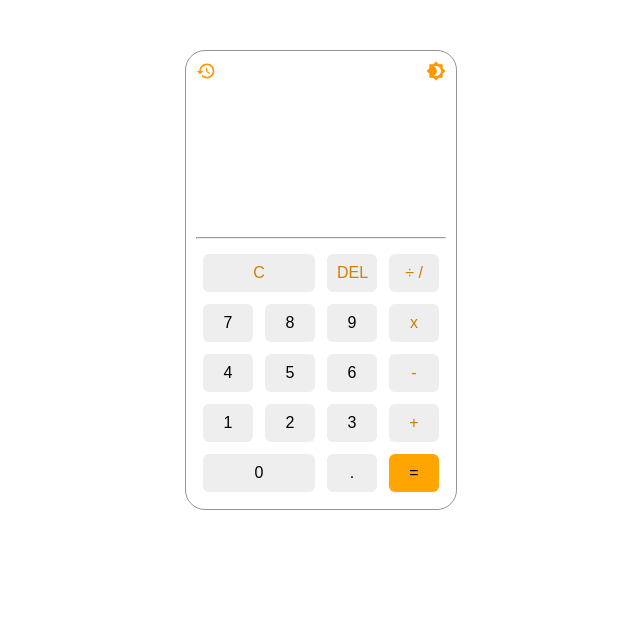
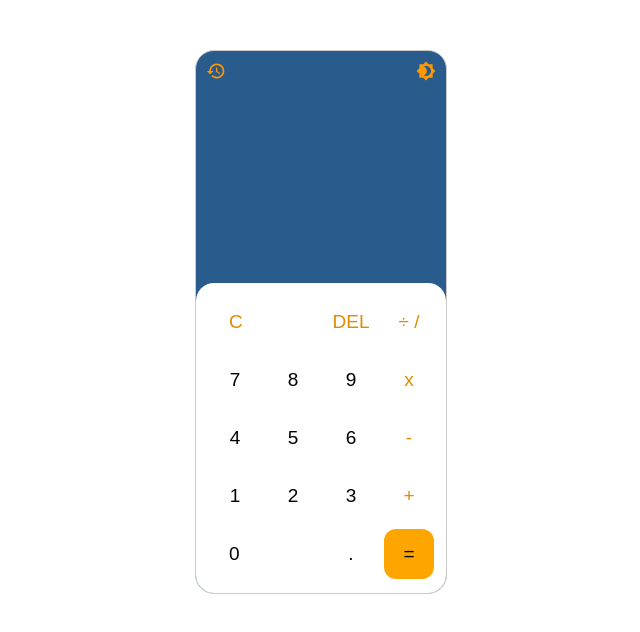
Before and after one commit to Shvmroz/Calculator-React-Js, a React (Create React App) app: page / in a window 1280 px wide. Shown: the top 632 px of the page, without its empty margins (319-959 px from the left). Built offline with nearby package versions, Linux system fonts and the light colour scheme.

Commit message:
Theme changed

```diff
--- a/src/App.css
+++ b/src/App.css
@@ -1,97 +1,123 @@
-.o-clr{
-  color: rgb(209, 125, 0);
+td {
+  padding: 0%;
 }
+.expression-clr {
+  color: rgb(225, 139, 1);
+}
+
 .header {
   display: flex;
   justify-content: space-between;
+  padding: 10px 10px 0px 10px;
 }
+
 .history {
-  padding: 5px;
-  margin-bottom: 5px;
-  border-radius: 8px;
-  height: 80px;
+  padding: 5px 10px 0px 10px;
+  height: 140px;
   /* Enable vertical scrolling */
   overflow-y: auto;
 }
 
-td {
-  padding: 0%;
-}
 p {
   margin: 0px;
   padding-left: 5px;
   font-size: small;
-  color: rgba(111, 111, 111, 0.732);
+  color: rgb(222, 192, 136);
   font-style: italic;
 }
-
+.calculator , .input{
+  background-color: #295b8d;
+}
 .calculator {
   max-width: 250px;
   margin: 50px auto;
-  padding: 10px;
-  border: 1px solid #949494;
-  border-radius: 20px;
+  border: 1px solid #cacaca;
+  border-radius: 19px;
   transition: background-color 0.5s ease;
 }
-
 .input {
   border: 0;
-  margin: 10px 5px 0px 5px;
-  padding: 5px;
-  font-size: 25px;
+  padding: 11px;
+  font-size: 27px;
   max-width: 91%;
-  border-radius: 8px;
+  color: rgb(189, 215, 251);
   transition: background-color 0.5s ease;
 }
-
 :focus-visible {
   outline: none;
 }
-
+/* Buttons ================ */
+.buttons {
+  padding: 9px;
+  border-radius: 18px;
+  background-color:#ffffff;
+}
 
 button {
-  padding: 10px;
-  margin: 5px;
-  font-size: 16px;
+  margin: 3px;
+  font-size: 19px;
   width: 50px;
-  border-radius: 6px;
+  height: 50px;
+  border-radius: 12px;
   border: 0;
   cursor: pointer;
-  background-color: rgb(238, 238, 238);
+  background-color: rgb(255, 255, 255);
 }
 
+.clear, .zero {
+ width: 107px;
+ text-align: left;
+ padding-left: 19px;
+}
 button:hover {
-  background-color: #f1ddc9;
+  background-color: orange;
+  font-weight: bold;
+  color: #ffffff;
 }
+
 .backspace:hover {
-  background-color: rgb(139, 35, 34);
+  background-color: rgb(133, 11, 0);
   color: white;
 }
+
 /* =============DARK Mode============= */
-.dark-mode .o-clr{
+.dark-mode .buttons {
+  background: rgb(255, 63, 0);
+  background: linear-gradient(315deg, rgba(255, 63, 0, 1) 37%,
+  rgba(212, 122, 2, 1) 75%, rgba(255, 156, 48, 1) 100%);
+}
 
-  color: rgb(252, 151, 0);
+.dark-mode .o-clr {
+  color: #F61B35;
 }
+
 .dark-mode {
-  background-color: #333; /* Dark background color */
-  color: #fff;  /* Text color */
+  background-color: #000000;
+  /* Dark background color */
+  color: #fff;
+  /* Text color */
 }
+
 .dark-mode .input {
-  background-color: #333;
+  background-color: #000000;
   color: white;
 }
+
 .dark-mode .history p {
   color: rgb(213, 201, 179);
 }
+
 .dark-mode button {
-  background-color: #555;
+  background-color: #000000;
   color: white;
 }
+
 .dark-mode button:hover {
-  background-color: #777;
+  background-color: #2c2a2a;
 }
+
 .dark-mode .backspace:hover {
-  background-color: rgb(139, 35, 34);
+  background-color: rgb(133, 11, 0);
   color: white;
 }
 
@@ -99,20 +125,19 @@ button:hover {
 
 ::-webkit-scrollbar {
   /* width */
-  width: 20px;
+  width: 10px;
+  border-radius: 6px;
 }
-
 ::-webkit-scrollbar-track {
   /* Track */
   background: #e3e3e3;
 }
-
 ::-webkit-scrollbar-thumb {
   /* Handle */
   background: orange;
 }
-
 ::-webkit-scrollbar-thumb:hover {
   /* Handle on hover */
-  background: #777;;
+  background: #777;
+  ;
 }
--- a/src/components/Calculator.jsx
+++ b/src/components/Calculator.jsx
@@ -47,6 +47,47 @@ const Calculator = () => {
             setResult('Error');
         }
     };
+    // const handleCalculate = () => {
+    //     try {
+    //       const newResult = evaluateExpression(input);
+    //       const roundedResult = Math.round(newResult * 100) / 100;
+    //       const historyItem = `${input} = ${roundedResult}`;
+    //       setResult(roundedResult.toString());
+    //       setHistory([...history, historyItem]);
+    //     } catch (error) {
+    //       setResult('Error');
+    //     }
+    //   };
+    //   const evaluateExpression = (expression) => {
+    //     const tokens = expression.match(/\d+\.?\d*|\+|\-|\*|\//g) || [];
+    //     let result = parseFloat(tokens[0]);
+    //     for (let i = 1; i < tokens.length; i += 2) {
+    //       const operator = tokens[i];
+    //       const operand = parseFloat(tokens[i + 1]);
+    //       if (isNaN(operand)) {
+    //         throw new Error('Invalid expression');
+    //       }
+
+    //       switch (operator) {
+    //         case '+':
+    //           result += operand;
+    //           break;
+    //         case '-':
+    //           result -= operand;
+    //           break;
+    //         case '*':
+    //           result *= operand;
+    //           break;
+    //         case '/':
+    //           result /= operand;
+    //           break;
+    //       }
+    //     }
+
+    //     return result;
+    //   };
+
+
     // clear the history ================================================
     const handleClear = () => {
         setInput('');
@@ -102,37 +143,37 @@ const Calculator = () => {
                 <div className="container-fluid">
                     <input className="input" type="text" value={result || input} readOnly />
                 </div>
-                <hr />
+
                 {/* Table Buttons============== */}
                 <div className="buttons">
                     <table>
                         <tr>
-                            <td colSpan='2'><button className='o-clr' style={{width: '112px'}} onClick={handleClear}>C</button></td>
-                            <td><button className="backspace o-clr" onClick={handleBackspace} >DEL</button></td>
-                            <td><button className='o-clr' onClick={() => handleButtonClick('/')}>÷ /</button></td>
+                            <td colSpan='2'><button className='clear expression-clr' onClick={handleClear}>C</button></td>
+                            <td><button className="backspace expression-clr" onClick={handleBackspace} >DEL</button></td>
+                            <td><button className='expression-clr' onClick={() => handleButtonClick('/')}>÷ /</button></td>
                         </tr>
                         <tr>
                             <td><button onClick={() => handleButtonClick('7')}>7</button></td>
                             <td><button onClick={() => handleButtonClick('8')}>8</button></td>
                             <td><button onClick={() => handleButtonClick('9')}>9</button></td>
-                            <td><button className='o-clr' onClick={() => handleButtonClick('*')}>x</button></td>
+                            <td><button className='expression-clr' onClick={() => handleButtonClick('*')}>x</button></td>
                         </tr>
                         <tr>
                             <td><button onClick={() => handleButtonClick('4')}>4</button></td>
                             <td><button onClick={() => handleButtonClick('5')}>5</button></td>
                             <td><button onClick={() => handleButtonClick('6')}>6</button></td>
-                            <td><button className='o-clr' onClick={() => handleButtonClick('-')}>-</button></td>
+                            <td><button className='expression-clr' onClick={() => handleButtonClick('-')}>-</button></td>
                         </tr>
                         <tr>
                             <td><button onClick={() => handleButtonClick('1')}>1</button></td>
                             <td><button onClick={() => handleButtonClick('2')}>2</button></td>
                             <td><button onClick={() => handleButtonClick('3')}>3</button></td>
-                            <td><button className='o-clr' onClick={() => handleButtonClick('+')}>+</button></td>
+                            <td><button className='expression-clr' onClick={() => handleButtonClick('+')}>+</button></td>
                         </tr>
                         <tr>
-                            <td colSpan="2"><button style={{width: '112px' }} onClick={() => handleButtonClick('0')}>0</button></td>
+                            <td colSpan="2"><button className='zero' onClick={() => handleButtonClick('0')}>0</button></td>
                             <td><button onClick={() => handleButtonClick('.')}>.</button></td>
-                            <td><button style={{backgroundColor: 'orange'}} onClick={handleCalculate}>=</button></td>
+                            <td><button style={{ backgroundColor: 'orange', color:'black' }} onClick={handleCalculate}>=</button></td>
                         </tr>
                     </table>
                 </div>
```
